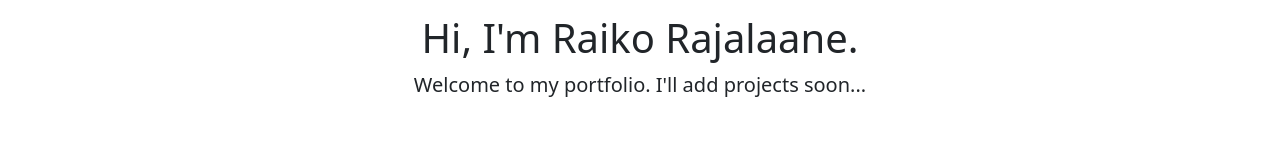
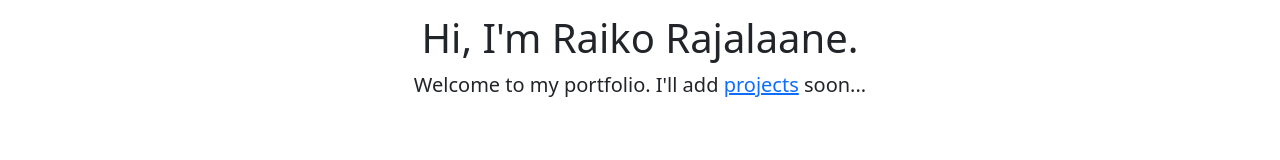
Before and after one commit to Raiko-Rajalaane/loputoo, a React (Vite) app in the folder portfoolio/: page / in a window 1280 px wide. Shown: the part 311-471 px from the top of the page. Built offline with nearby package versions, Linux system fonts and the light colour scheme.

Commit message:
firebase pealepanek

```diff
--- a/portfoolio/package.json
+++ b/portfoolio/package.json
@@ -12,6 +12,7 @@
   "dependencies": {
     "@emailjs/browser": "^4.4.1",
     "bootstrap": "^5.3.6",
+    "firebase": "^11.7.1",
     "i18next": "^25.0.2",
     "react": "^19.0.0",
     "react-bootstrap": "^2.10.9",
--- a/portfoolio/src/i18n.js
+++ b/portfoolio/src/i18n.js
@@ -5,13 +5,13 @@ const resources = {
   en: {
     translation: {
       "home.header": "Hi, I'm Raiko Rajalaane. ",
-      "home.subheader": "Welcome to my portfolio. I'll add projects soon..."
+      "home.subheader": "Welcome to my portfolio. I'll add <a>projects</a> soon..."
     }
   },
   et: {
     translation: {
       "home.header": "Mina olen Raiko Rajalaane.",
-      "home.subheader": "Tere tulemast minu portooliosse. Lisan varsti siia oma projekte..."
+      "home.subheader": "Tere tulemast minu portooliosse. Lisan varsti siia oma <a>projekte</a>..."
     }
   }
 };
--- a/portfoolio/src/pages/About.jsx
+++ b/portfoolio/src/pages/About.jsx
@@ -1,3 +1,4 @@
+import { Link } from "react-router-dom"
 
 function About() {
   return (
@@ -7,6 +8,7 @@ function About() {
   >
     <h1 className="text-center">If you can read this, then you must hire me.</h1>
     <p className="lead text-center">I've got no experience, but also very little talent...</p>
+    <Link to="/contact"><button>Hire me now</button></Link>
   </div>
   )
 }
--- a/portfoolio/src/pages/Home.jsx
+++ b/portfoolio/src/pages/Home.jsx
@@ -1,6 +1,6 @@
-
-import CarouselGallery from "../components/CarouselGallery"
-import { useTranslation } from 'react-i18next';
+import { Link } from "react-router-dom";
+import CarouselGallery from "../components/CarouselGallery";
+import { Trans, useTranslation } from "react-i18next";
 
 function Home() {
   const { t } = useTranslation();
@@ -9,16 +9,23 @@ function Home() {
     <div>
       <div
         className="d-flex flex-column justify-content-center align-items-center"
-        style={{ minHeight: '80vh' }}
+        style={{ minHeight: "80vh" }}
       >
         <h1 className="text-center">{t("home.header")}</h1>
-        <p className="lead text-center">{t("home.subheader")}</p>
+        <p className="lead text-center">
+          <Trans
+            i18nKey="home.subheader"
+            components={{
+              a: <Link to="/projects" className="text-primary" />,
+            }}
+          />
+        </p>
       </div>
       <div>
         <CarouselGallery />
       </div>
     </div>
-  )
+  );
 }
 
-export default Home
+export default Home;
```
Also changed, not shown: portfoolio/database.rules.json (added, +7 -0 lines), portfoolio/firebase.json (added), 2 other files (tests, documents, lock files or other folders).
